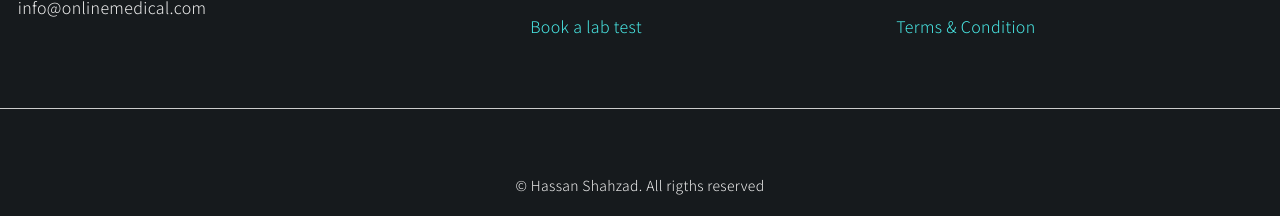
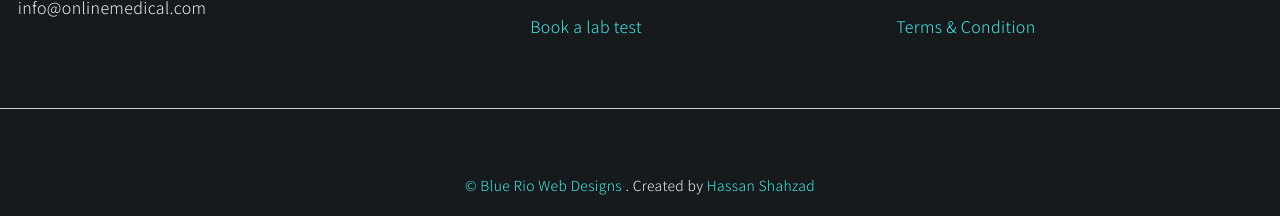
Before and after one commit to techcoderlab/onlinemedical, a plain HTML site: page index.html in a window 1280 px wide. Shown: the part 3802-4018 px from the top of the page. Drawn offline with nearby package versions, Linux system fonts and the light colour scheme.

Commit message:
Social links - footer

```diff
--- a/index.html
+++ b/index.html
@@ -3056,6 +3056,7 @@
                   target="_blank"
                   class="nav__social-link"
                   aria-label="Visit my Facebook profile"
+                  rel="nofollow"
                 >
                   <i class="ri-facebook-circle-fill"></i>
                 </a>
@@ -3064,6 +3065,7 @@
                   target="_blank"
                   class="nav__social-link"
                   aria-label="Visit my Instagram profile"
+                  rel="nofollow"
                 >
                   <i class="ri-instagram-line"></i>
                 </a>
@@ -3072,6 +3074,7 @@
                   target="_blank"
                   class="nav__social-link"
                   aria-label="Visit my Twitter X profile"
+                  rel="nofollow"
                 >
                   <i class="ri-twitter-x-fill"></i>
                 </a>
@@ -3119,7 +3122,23 @@
         </div>
       </div>
       <span class="footer__copy">
-        &#169; Hassan Shahzad. All rigths reserved
+        <a
+          href="https://www.facebook.com/blueriowebdesigns/"
+          target="_blank"
+          class="nav__social-link"
+          aria-label="Visit my Facebook profile"
+          rel="nofollow"
+        >
+          &#169; Blue Rio Web Designs </a
+        >. Created by
+        <a
+          href="https://www.linkedin.com/in/chassanshahzad/"
+          target="_blank"
+          class="nav__social-link"
+          aria-label="Visit my Linkedin profile"
+          rel="nofollow"
+          >Hassan Shahzad</a
+        >
       </span>
     </footer>
 
```
